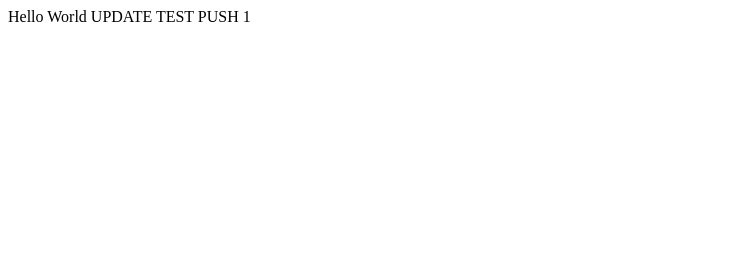
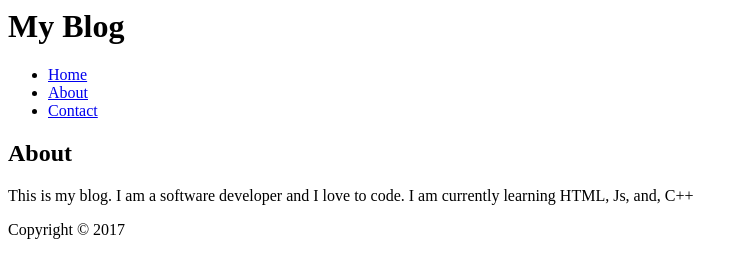
Before and after one commit to Crystal-Fox3/Crystal-Fox3.github.io, a plain HTML site: page index.html in a window 1280 px wide. Shown: the whole page, without its empty margins (0-748 px from the left). Drawn offline with Linux system fonts and the light colour scheme.

Commit message:
a somewhat start using HTML
Hope this works

```diff
--- a/index.html
+++ b/index.html
@@ -1,2 +1,28 @@
-Hello World
-UPDATE TEST PUSH 1
+</!DOCTYPE HTML/>
+<html>
+<head>
+<title>
+	My Blog
+</title>
+<link rel="stylesheet" type="text/css" href="style.css">
+</head>
+<body>
+<div class="container">
+<header>
+<h1>My Blog</h1>
+</header>
+<nav>
+<ul>
+<li><a href="index.php">Home</a></li>
+<li><a href="about.php">About</a></li>
+<li><a href="contact.php">Contact</a></li>
+</ul>
+</nav>
+<article>
+<h1>About</h1>
+<p>This is my blog. I am a software developer and I love to code. I am currently learning HTML, Js, and, C++<p>
+</article>
+<footer>Copyright &copy; 2017</footer>
+</div>
+</body>
+</html>
```
